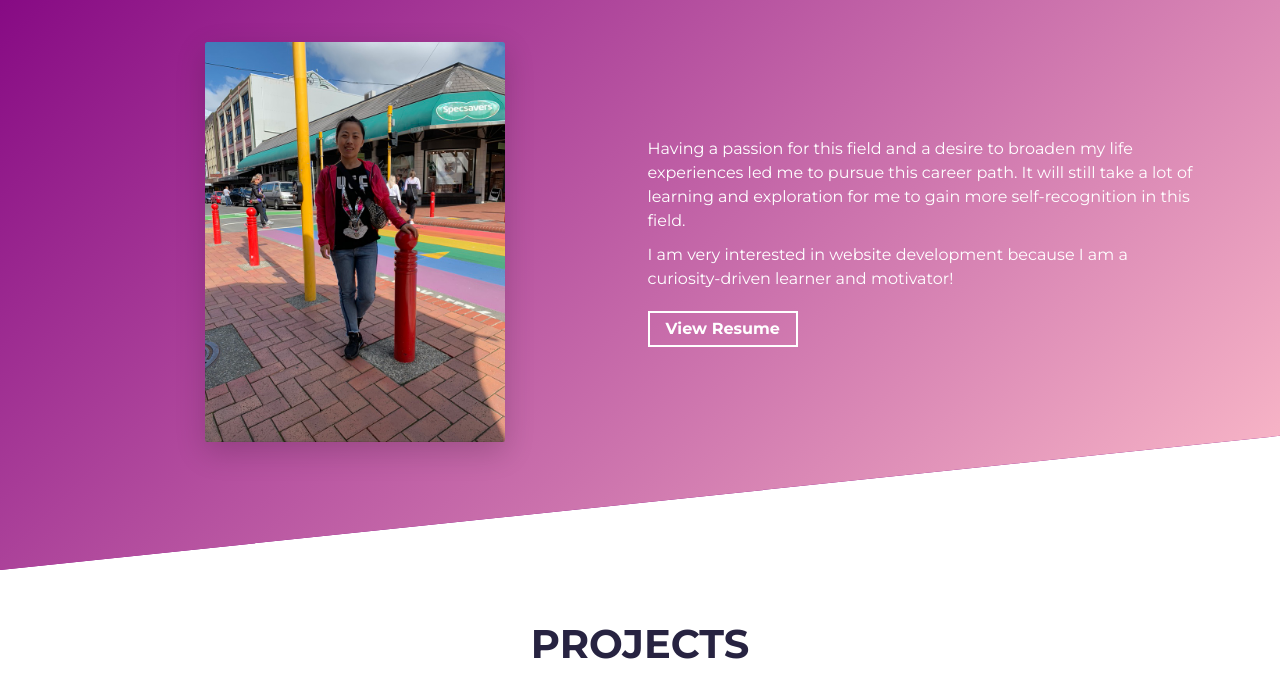
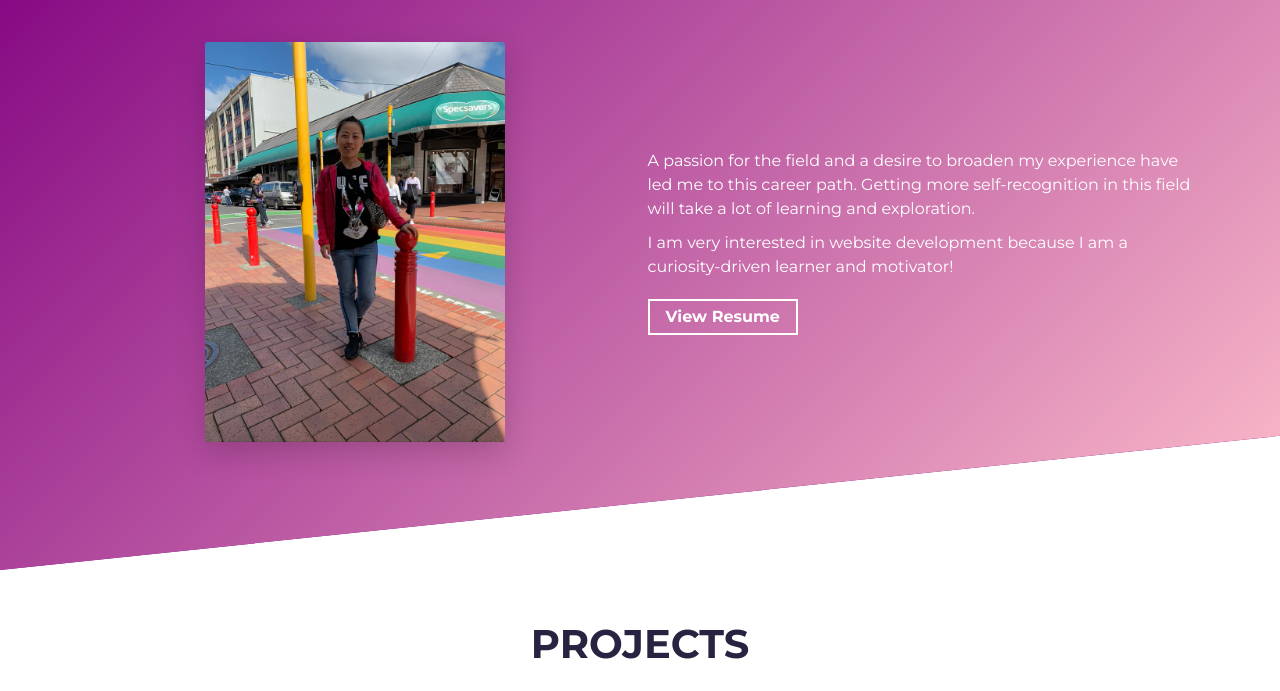
Before and after one commit to Helena2018/webpage-helena, a website built with Parcel: page src/index.html in a window 1280 px wide. Shown: the part 901-1592 px from the top of the page. Built offline with nearby package versions, Linux system fonts and the light colour scheme.

Commit message:
info updated

```diff
--- a/src/index.html
+++ b/src/index.html
@@ -79,7 +79,7 @@
           <div class="col-md-6 col-sm-12">
             <div class="about-wrapper__info load-hidden">
               <p class="about-wrapper__info-text">
-                Having a passion for this field and a desire to broaden my life experiences led me to pursue this career path. It will still take a lot of learning and exploration for me to gain more self-recognition in this field.
+                A passion for the field and a desire to broaden my experience have led me to this career path. Getting more self-recognition in this field will take a lot of learning and exploration.
               </p>
               <p class="about-wrapper__info-text">
                 I am very interested in website development because I am a curiosity-driven learner and motivator!
```
